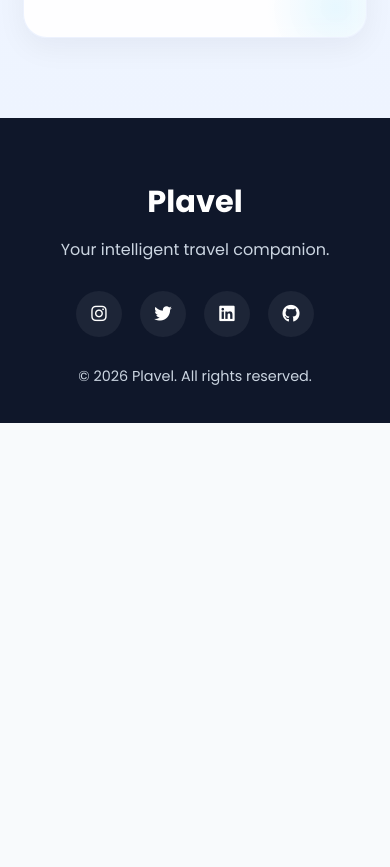
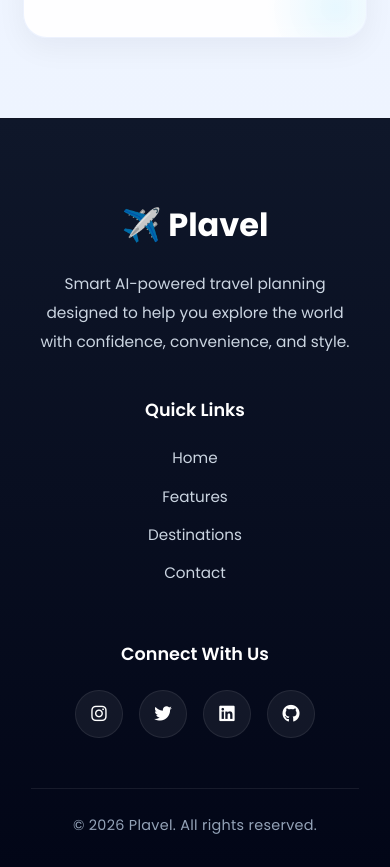
Before and after one commit to isha-hanaan/synent-task2-landingpage-isha, a plain HTML site: page index.html in a window 390 px wide. Shown: the part 2789-3656 px from the top of the page. Before the commit the page ends 3212 px from the top, so only its background shows below. Drawn offline with Linux system fonts and the light colour scheme.

Commit message:
Redesigned footer section with responsive layout

```diff
--- a/index.html
+++ b/index.html
@@ -156,13 +156,39 @@
 
 <footer>
 
-    <div class="footer-content">
+  <div class="footer-container">
 
-      <h2>Plavel</h2>
+    <!-- BRAND SECTION -->
 
-      <p>Your intelligent travel companion.</p>
+    <div class="footer-brand">
 
-      <!-- SOCIAL MEDIA -->
+      <h2>✈️ Plavel</h2>
+
+      <p>
+        Smart AI-powered travel planning designed to help you
+        explore the world with confidence, convenience, and style.
+      </p>
+
+    </div>
+
+    <!-- QUICK LINKS -->
+
+    <div class="footer-links">
+
+      <h3>Quick Links</h3>
+
+      <a href="#">Home</a>
+      <a href="#">Features</a>
+      <a href="#">Destinations</a>
+      <a href="#">Contact</a>
+
+    </div>
+
+    <!-- SOCIAL SECTION -->
+
+    <div class="footer-social">
+
+      <h3>Connect With Us</h3>
 
       <div class="social-icons">
 
@@ -184,7 +210,15 @@
 
       </div>
 
-      <p class="copyright">
+    </div>
+
+  </div>
+
+  <!-- FOOTER BOTTOM -->
+
+  <div class="footer-bottom">
+
+    <p>
       © 2026 Plavel. All rights reserved.
     </p>
 
--- a/style.css
+++ b/style.css
@@ -474,37 +474,112 @@ body{
 /* FOOTER */
 
 footer{
-  background: #0f172a;
+
+  background:
+  linear-gradient(
+    to bottom,
+    #0f172a,
+    #020617
+  );
 
   color: white;
 
-  text-align: center;
+  padding: 80px 8% 30px;
 
-  padding: 60px 20px 35px;
+  border-top: 1px solid rgba(255,255,255,0.06);
 }
 
-.footer-content h2{
-  font-size: 1.9rem;
+/* FOOTER LAYOUT */
 
-  margin-bottom: 10px;
+.footer-container{
+
+  display: grid;
+
+  grid-template-columns:
+  2fr 1fr 1fr;
+
+  gap: 60px;
+
+  padding-bottom: 50px;
 }
 
-.footer-content p{
-  color: #cbd5e1;
+/* BRAND SECTION */
+
+.footer-brand h2{
+
+  font-size: 2rem;
+  font-weight: 700;
+
+  margin-bottom: 18px;
+
+  color: white;
 }
 
-.social-icons{
-  margin: 28px 0;
+.footer-brand p{
+
+  color: #cbd5e1;
+
+  line-height: 1.9;
+
+  max-width: 420px;
+
+  font-size: 0.96rem;
+}
+
+/* LINKS + SOCIAL HEADINGS */
+
+.footer-links h3,
+.footer-social h3{
+
+  margin-bottom: 22px;
+
+  font-size: 1.1rem;
+  font-weight: 600;
+
+  color: white;
+}
+
+/* QUICK LINKS */
+
+.footer-links{
 
   display: flex;
-  justify-content: center;
+  flex-direction: column;
+}
 
-  gap: 18px;
+.footer-links a{
+
+  text-decoration: none;
+
+  color: #cbd5e1;
+
+  margin-bottom: 14px;
+
+  transition: 0.3s ease;
+
+  font-size: 0.95rem;
+}
+
+.footer-links a:hover{
+
+  color: #7dd3fc;
+
+  transform: translateX(4px);
+}
+
+/* SOCIAL ICONS */
+
+.social-icons{
+
+  display: flex;
+
+  gap: 16px;
 }
 
 .social-icons a{
-  width: 46px;
-  height: 46px;
+
+  width: 48px;
+  height: 48px;
 
   display: flex;
   justify-content: center;
@@ -512,29 +587,49 @@ footer{
 
   border-radius: 50%;
 
-  background: rgba(255,255,255,0.06);
+  text-decoration: none;
 
   color: white;
 
-  text-decoration: none;
-
   font-size: 1.1rem;
 
-  transition: 0.3s ease;
+  background: rgba(255,255,255,0.06);
+
+  border: 1px solid rgba(255,255,255,0.08);
+
+  transition: all 0.3s ease;
 }
 
 .social-icons a:hover{
+
   background: #2563eb;
 
-  transform: translateY(-4px);
+  border-color: #2563eb;
+
+  transform: translateY(-5px);
+
+  box-shadow:
+    0 10px 24px rgba(37,99,235,0.35);
 }
 
-.copyright{
-  margin-top: 20px;
+/* FOOTER BOTTOM */
+
+.footer-bottom{
+
+  border-top: 1px solid rgba(255,255,255,0.08);
+
+  padding-top: 25px;
+
+  text-align: center;
+}
+
+.footer-bottom p{
+
+  color: #94a3b8;
 
   font-size: 0.9rem;
 
-  color: #94a3b8;
+  letter-spacing: 0.3px;
 }
 
 /* RESPONSIVE */
@@ -604,6 +699,25 @@ footer{
     font-size: 2.1rem;
   }
 
+  .footer-container{
+
+  grid-template-columns: 1fr;
+
+  gap: 40px;
+
+  text-align: center;
+}
+
+.footer-brand p{
+
+  margin: auto;
+}
+
+.social-icons{
+
+  justify-content: center;
+}
+
 }
 
 @media(max-width: 480px){
```
Lines whose indentation alone changed are shown as unchanged.
